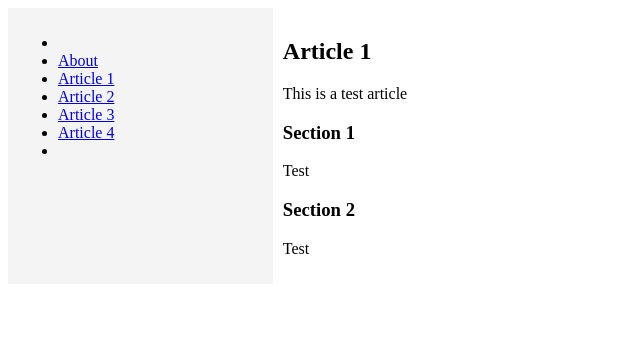
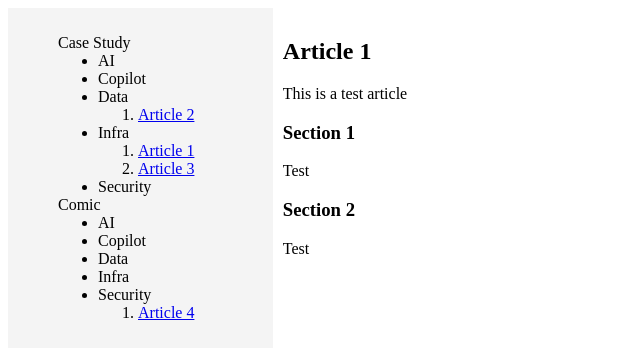
Before and after one commit to ningweinw/TestPage, a Jekyll site: the page built from project-files/folder1/article1.md, in a window 1280 px wide. Shown: the top 359 px of the page, without its empty margins (0-640 px from the left). Built offline with Jekyll 4.4.1, drawn with Linux system fonts in a browser that asks for light colours.

Commit message:
Updated code to generate list based on front matter

```diff
--- a/_layouts/default.html
+++ b/_layouts/default.html
@@ -8,12 +8,125 @@
 <body>
   <div class="sidebar">
     <nav>
-      <ul>
-        {% for file in site.pages %}
-          <li>
-            <a href="/TestPage/{{ file.url }}">{{ file.title }}</a>
-          </li>
-        {% endfor %}
+      <ul style="list-style-type:none">
+        <li>Case Study
+          <ul style="list-style-type:disc">
+            <li>AI
+              <ol>
+                {% for file in site.pages %}
+                  {% if file.category == "Case Study" and file.sub-category == "AI" %}
+                    <li>
+                      <a href="/TestPage/{{ file.url }}">{{ file.title }}</a>
+                    </li>
+                  {% endif %}
+                {% endfor %}
+              </ol>
+            </li>
+            <li>Copilot
+              <ol>
+                {% for file in site.pages %}
+                  {% if file.category == "Case Study" and file.sub-category == "Copilot" %}
+                    <li>
+                      <a href="/TestPage/{{ file.url }}">{{ file.title }}</a>
+                    </li>
+                  {% endif %}
+                {% endfor %}
+              </ol>
+            </li>
+            <li>Data
+              <ol>
+                {% for file in site.pages %}
+                  {% if file.category == "Case Study" and file.sub-category == "Data" %}
+                    <li>
+                      <a href="/TestPage/{{ file.url }}">{{ file.title }}</a>
+                    </li>
+                  {% endif %}
+                {% endfor %}
+              </ol>
+            </li>
+            <li>Infra
+              <ol>
+                {% for file in site.pages %}
+                  {% if file.category == "Case Study" and file.sub-category == "Infra" %}
+                    <li>
+                      <a href="/TestPage/{{ file.url }}">{{ file.title }}</a>
+                    </li>
+                  {% endif %}
+                {% endfor %}
+              </ol>
+            </li>
+            <li>Security
+              <ol>
+                {% for file in site.pages %}
+                  {% if file.category == "Case Study" and file.sub-category == "Security" %}
+                    <li>
+                      <a href="/TestPage/{{ file.url }}">{{ file.title }}</a>
+                    </li>
+                  {% endif %}
+                {% endfor %}
+              </ol>
+            </li>
+          </ul>
+        </li>
+        <li>Comic
+          <ul style="list-style-type:disc">
+            <li>AI
+              <ol>
+                {% for file in site.pages %}
+                  {% if file.category == "Comic" and file.sub-category == "AI" %}
+                    <li>
+                      <a href="/TestPage/{{ file.url }}">{{ file.title }}</a>
+                    </li>
+                  {% endif %}
+                {% endfor %}
+              </ol>
+            </li>
+            <li>Copilot
+              <ol>
+                {% for file in site.pages %}
+                  {% if file.category == "Comic" and file.sub-category == "Copilot" %}
+                    <li>
+                      <a href="/TestPage/{{ file.url }}">{{ file.title }}</a>
+                    </li>
+                  {% endif %}
+                {% endfor %}
+              </ol>
+            </li>
+            <li>Data
+              <ol>
+                {% for file in site.pages %}
+                  {% if file.category == "Comic" and file.sub-category == "Data" %}
+                    <li>
+                      <a href="/TestPage/{{ file.url }}">{{ file.title }}</a>
+                    </li>
+                  {% endif %}
+                {% endfor %}
+              </ol>
+            </li>
+            <li>Infra
+              <ol>
+                {% for file in site.pages %}
+                  {% if file.category == "Comic" and file.sub-category == "Infra" %}
+                    <li>
+                      <a href="/TestPage/{{ file.url }}">{{ file.title }}</a>
+                    </li>
+                  {% endif %}
+                {% endfor %}
+              </ol>
+            </li>
+            <li>Security
+              <ol>
+                {% for file in site.pages %}
+                  {% if file.category == "Comic" and file.sub-category == "Security" %}
+                    <li>
+                      <a href="/TestPage/{{ file.url }}">{{ file.title }}</a>
+                    </li>
+                  {% endif %}
+                {% endfor %}
+              </ol>
+            </li>
+          </ul>
+        </li>
       </ul>
     </nav>
   </div>
```
